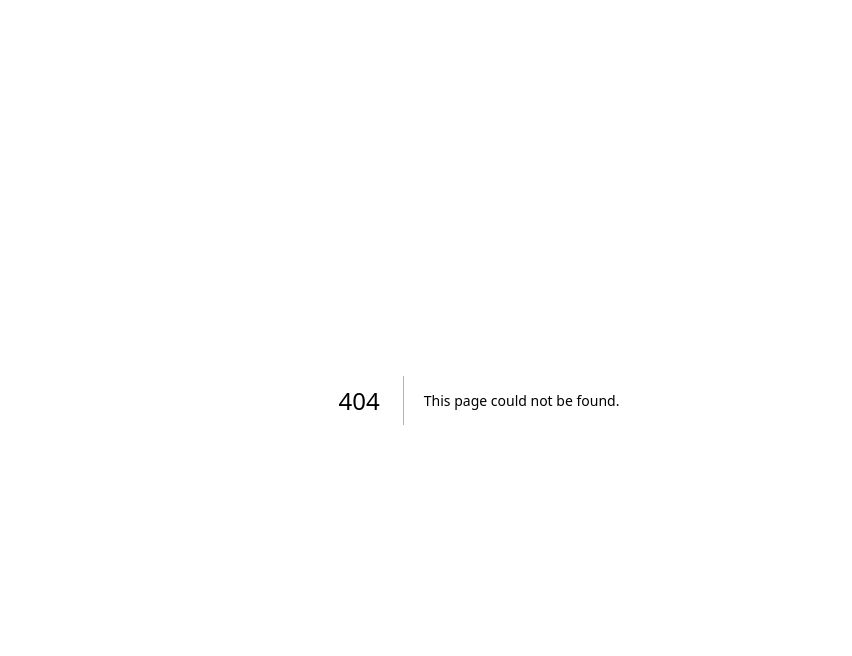
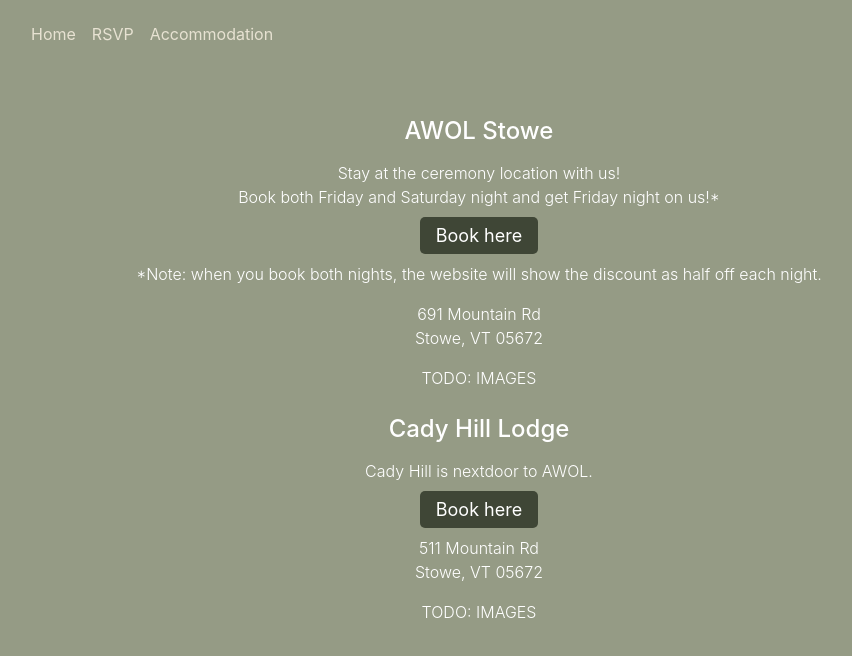
Before and after one commit to cormaclc/cormaclynchcollier.com, a Next.js app: page /and-natalie/accommodation in a window 1280 px wide. Before the commit this address had no page. Shown: the top 656 px of the page, without its empty margins (161-1013 px from the left). Built offline with nearby package versions, Linux system fonts and the light colour scheme.

Commit message:
feat: accomodation page

```diff
--- a/src/components/wedding/header/Header.tsx
+++ b/src/components/wedding/header/Header.tsx
@@ -9,6 +9,7 @@
     <div>
       <Link className="header-link" href="/and-natalie">Home</Link>
       <Link className="header-link" href="/and-natalie/rsvp">RSVP</Link>
+      <Link className="header-link" href="/and-natalie/accommodation">Accommodation</Link>
     </div>
   );
 };
--- /dev/null
+++ b/src/content/wedding/accommodation.ts
@@ -0,0 +1,26 @@
+import type { AccommodationSpec } from '../../types/wedding/accommodation.types';
+
+const AWOL: AccommodationSpec = {
+  name: 'AWOL Stowe',
+  details: ['Stay at the ceremony location with us!',  'Book both Friday and Saturday night and get Friday night on us!*'],
+  bookingLink: 'https://www.awolstowe.com/', // TODO: real link...
+  address: [
+    '691 Mountain Rd',
+    'Stowe, VT 05672',
+  ],
+  additionalDetails: '*Note: when you book both nights, the website will show the discount as half off each night.',
+  imagesPaths: []
+};
+
+const CADY_HILL: AccommodationSpec = {
+  name: 'Cady Hill Lodge',
+  details: ['Cady Hill is nextdoor to AWOL.'],
+  bookingLink: 'https://www.cadyhill.com/', // TODO: real link...
+  address: [
+    '511 Mountain Rd',
+    'Stowe, VT 05672',
+  ],
+  imagesPaths: []
+};
+
+export const ACCOMMODATIONS: AccommodationSpec[] = [AWOL, CADY_HILL];
--- a/src/content/wedding/landing.ts
+++ b/src/content/wedding/landing.ts
@@ -2,4 +2,4 @@
   'We can\'t wait to celebrate with you!'
 ];
 
-export const BOLDED_CONTENT: string[] = ['August 27-29, 2026', 'AWOL Hotel', 'Stowe, VT'];
+export const BOLDED_CONTENT: string[] = ['August 28-30, 2026', 'AWOL Hotel', 'Stowe, VT'];
--- /dev/null
+++ b/src/pages/and-natalie/accommodation.tsx
@@ -0,0 +1,35 @@
+import React from 'react';
+import { Header } from '../../components/wedding/header/Header';
+import { ACCOMMODATIONS } from '../../content/wedding/accommodation';
+
+// styles
+import '../../styles/wedding/base.scss';
+
+const bottomMargins = { marginBottom: '1rem' };
+
+const Accommodation = () => {
+  return <div>
+    <Header />
+    <div className='content-wrapper'>
+      {ACCOMMODATIONS.map(({ name, details, bookingLink, address, additionalDetails}, index) => (
+        <div key={`accommodation-${index}`} >
+          <h3 style={{...bottomMargins, marginTop: index === 0 ? '0px' : undefined}}>{name}</h3>
+          <div style={bottomMargins}>
+            {details.map((detail, detailIndex) => <p key={`accommodation-${index}-detail-${detailIndex}`}>{detail}</p>)}
+          </div>
+          <div style={bottomMargins}>
+            <a className='custom-button'  href={bookingLink} target="_blank" rel="noreferrer">Book here</a>
+          </div>
+          {additionalDetails && <p style={bottomMargins}>{additionalDetails}</p>}
+          <div style={bottomMargins}>
+            {address.map((line, addressIndex) => <p key={`accommodation-${index}-address-${addressIndex}`}>{line}</p>)}
+          </div>
+          {/* TODO: IMAGES */}
+          <p>TODO: IMAGES</p>
+        </div>
+      ))}
+    </div>
+  </div>;
+};
+
+export default Accommodation;
--- a/src/styles/wedding/base.scss
+++ b/src/styles/wedding/base.scss
@@ -40,7 +40,8 @@
 }
 
 .content-wrapper {
-    margin-top: 25%;
+    margin-top: 8%;
+    margin-bottom: 10%;
     text-align: center;
 
     // flex properties
@@ -48,8 +49,9 @@
     flex-direction: column;
     align-items: center;
 
-    @media (min-width: 950px) {
-      margin-top: 15%;
+    // mobile styling
+    @media (max-width: 600px) {
+      margin-top: 25%;
     }
 }
 
```
Also changed, not shown: src/types/wedding/accommodation.types.ts (added, +8 -0 lines).
